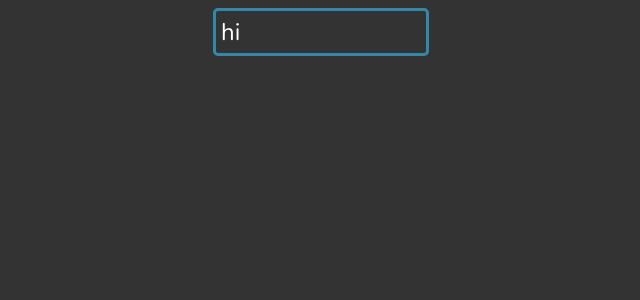
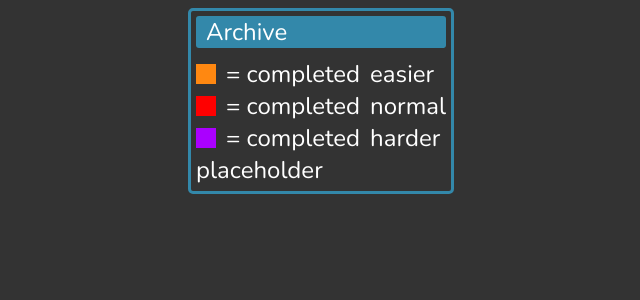
Before and after one commit to Julius-1234/word-link, a React (Vite) app: page /archive in a window 1280 px wide. Shown: the top 300 px of the page, without its empty margins (319-959 px from the left). Built offline with nearby package versions, Linux system fonts and the light colour scheme.

Commit message:
small bugfixes to stats; small changes to credits; new archive-related constants; settup structur and started archive

```diff
--- a/src/components/AllStats/AllStats.jsx
+++ b/src/components/AllStats/AllStats.jsx
@@ -38,7 +38,11 @@ export default function AllStats() {
   return (
     <table className="allStatsTable">
       <tbody>
-        {getDataRow("", (item) => item, true)}
+        {getDataRow(
+          "",
+          (item) => difficultyInfo.difficulties[item].displayName,
+          true,
+        )}
         {getDataRow(
           "days with paths",
           (item) => prossesedInfo.difficultyStats[item].daysWithWins.length,
--- /dev/null
+++ b/src/components/ArchiveCalendar/ArchiveCalendar.jsx
@@ -0,0 +1,5 @@
+import "./ArchiveCalendar.css";
+
+export default function ArchiveCalendar() {
+  return <div>placeholder</div>;
+}
--- /dev/null
+++ b/src/components/ArchiveKey/ArchiveKey.css
@@ -0,0 +1,11 @@
+.difficultyKeyColour {
+  width: 20px;
+  height: 20px;
+}
+
+.difficultyKey {
+  display: flex;
+  flex-wrap: nowrap;
+  gap: 10px;
+  align-items: center;
+}
--- /dev/null
+++ b/src/components/ArchiveKey/ArchiveKey.jsx
@@ -0,0 +1,19 @@
+import "./ArchiveKey.css";
+import { difficultyInfo } from "../../utils/constants.js";
+
+export default function ArchiveKey() {
+  return (
+    <div className="archiveKey">
+      {Object.values(difficultyInfo.difficulties).map((difficulty, i) => (
+        <div key={i} className="difficultyKey">
+          <div
+            className="difficultyKeyColour"
+            style={{ backgroundColor: difficulty.beatenColour }}
+          />
+          = completed
+          <div className="difficultyKeyName">{difficulty.displayName}</div>
+        </div>
+      ))}
+    </div>
+  );
+}
--- a/src/components/GameStats/GameStats.jsx
+++ b/src/components/GameStats/GameStats.jsx
@@ -1,4 +1,5 @@
 import "./GameStats.css";
+import { difficultyInfo } from "../../utils/constants.js";
 
 export default function GameStats({ date }) {
   const stats = JSON.parse(localStorage.getItem("data")) || {};
@@ -21,7 +22,7 @@ export default function GameStats({ date }) {
         return (
           <div className="gameStatBox" key={i}>
             <div className="gameStatTitle">
-              {`${pair[0]} (${paths.length})`}
+              {`${difficultyInfo.difficulties[pair[0]].displayName} (${paths.length})`}
               <br />
               <b>
                 {pair[1].start} &rarr; {pair[1].end}
--- /dev/null
+++ b/src/pages/Archive/Archive.css
@@ -0,0 +1,7 @@
+.archiveTitle {
+  padding: 0 10px;
+  margin-bottom: 10px;
+  background: var(--accent);
+  color: var(--accent-colour);
+  border-radius: 3px;
+}
--- a/src/pages/Archive/Archive.jsx
+++ b/src/pages/Archive/Archive.jsx
@@ -1,3 +1,13 @@
+import "./Archive.css";
+import ArchiveCalendar from "../../components/ArchiveCalendar/ArchiveCalendar.jsx";
+import ArchiveKey from "../../components/ArchiveKey/ArchiveKey.jsx";
+
 export default function Archive() {
-  return <>hi</>;
+  return (
+    <>
+      <div className="archiveTitle">Archive</div>
+      <ArchiveKey />
+      <ArchiveCalendar />
+    </>
+  );
 }
--- a/src/pages/Credits/Credits.jsx
+++ b/src/pages/Credits/Credits.jsx
@@ -2,13 +2,14 @@ export default function Credits() {
   return (
     <div className="credits">
       <h3>Credits</h3>
-      All resources are only used internally and are not distributed in any way.
       All resources are used under the terms of their respective licenses.
       <br />
       <br />
       Created by Julius Williams. <br />
       Dedicated to Matthew Williams. <br />
-      <h4>Resources Used</h4>
+      <h4>Resources Used in dictionaries</h4>
+      All of the following resources are only used internally and are not
+      distributed in any way.
       <ul>
         <li>
           Base dictionary:<a href="https://app.aspell.net/create">here</a>
@@ -24,6 +25,7 @@ export default function Credits() {
         </li>
         <li>Wordnet (as python module)</li>
       </ul>
+      Fonts are from Google Fonts <br />
       This website was created using React js + Vite. <br />
       This website is only in beta and may contain bugs. Sorry.
       <br />
--- a/src/utils/constants.js
+++ b/src/utils/constants.js
@@ -1,11 +1,29 @@
 export const maxGuesses = 7;
+
+export const archiveStart = new Date("2026-07-29"); // temp
 
 export const difficultyInfo = {
   order: ["easy", "medium", "hard"],
+  beatenNone: "#ff0",
   difficulties: {
-    easy: { steps: 4, seedMult: 1, displayName: "easy" },
-    medium: { steps: 5, seedMult: 2, displayName: "medium" },
-    hard: { steps: 6, seedMult: 3, displayName: "hard" },
+    easy: {
+      steps: 4,
+      seedMult: 1,
+      displayName: "easier",
+      beatenColour: "#f81",
+    },
+    medium: {
+      steps: 5,
+      seedMult: 2,
+      displayName: "normal",
+      beatenColour: "#f00",
+    },
+    hard: {
+      steps: 6,
+      seedMult: 3,
+      displayName: "harder",
+      beatenColour: "#a0f",
+    },
   },
 };
 difficultyInfo.default = difficultyInfo.order[0];
```
Also changed, not shown: src/components/ArchiveCalendar/ArchiveCalendar.css (added).
